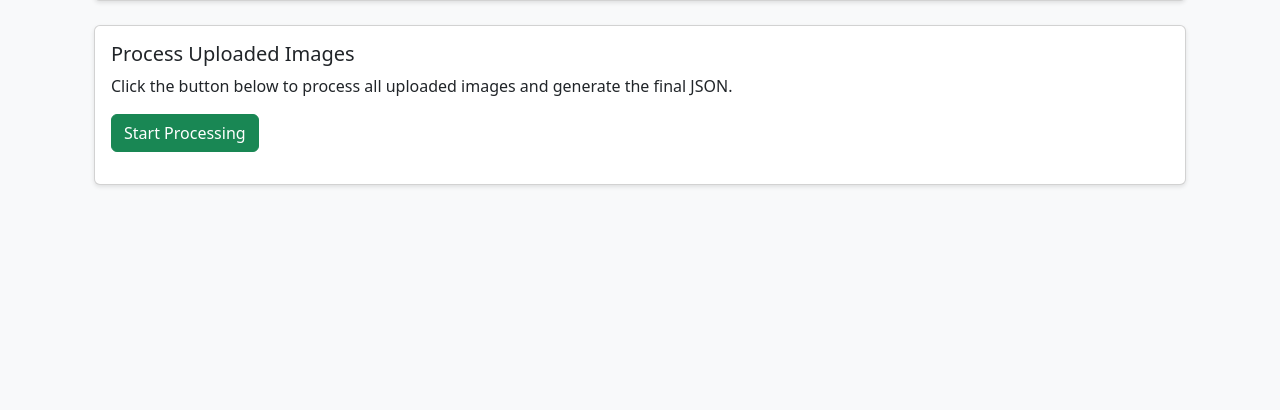
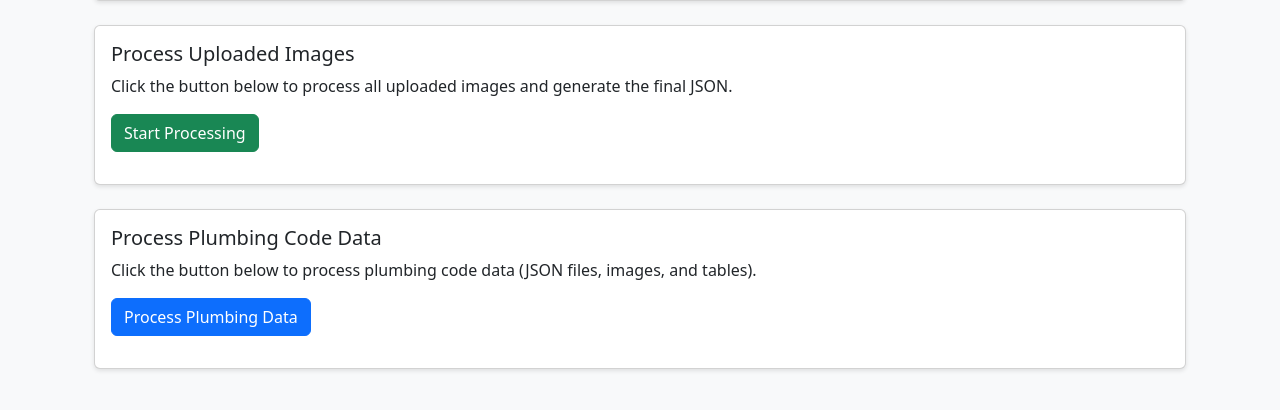
Before and after one commit to sretepsemaj/BuildingCodeAI, a Django app: page /process/ in a window 1280 px wide. Shown: the part 359-769 px from the top of the page. Run offline with Django 5.2, Linux system fonts and the light colour scheme; the visitor is signed in with stand-in values (Sample User, id 1); some libraries are stand-ins or nearby versions.

Commit message:
Add plumbing code processing button to admin process page
- Added new card section for processing plumbing code data
- Added button with async handler for triggering process
- Added status feedback for processing state
- Improved error handling and button states

```diff
--- a/main/templates/main/admin/process.html
+++ b/main/templates/main/admin/process.html
@@ -33,6 +33,16 @@
             <div id="processStatus" class="mt-3"></div>
         </div>
     </div>
+
+    <!-- Process Plumbing Code Data -->
+    <div class="card mb-4">
+        <div class="card-body">
+            <h5 class="card-title">Process Plumbing Code Data</h5>
+            <p>Click the button below to process plumbing code data (JSON files, images, and tables).</p>
+            <button id="processPlumbingButton" class="btn btn-primary">Process Plumbing Data</button>
+            <div id="plumbingProcessStatus" class="mt-3"></div>
+        </div>
+    </div>
 </div>
 {% endblock %}
 
@@ -47,6 +57,8 @@
     const progressBar = document.querySelector('.progress-bar');
     const processButton = document.getElementById('processButton');
     const processStatus = document.getElementById('processStatus');
+    const processPlumbingButton = document.getElementById('processPlumbingButton');
+    const plumbingProcessStatus = document.getElementById('plumbingProcessStatus');
     const csrfToken = document.querySelector('[name=csrfmiddlewaretoken]').value;
 
     // File Upload Preview
@@ -99,40 +111,70 @@
         } catch (error) {
             alert('Error uploading files: ' + error);
         } finally {
+            if (submitButton) submitButton.disabled = false;
             progress.classList.add('d-none');
-            if (submitButton) submitButton.disabled = false;
         }
     });
 
     // Process Button Handler
     if (processButton) {
         processButton.addEventListener('click', async function() {
-            if (this.disabled) return;  // Prevent double-click
-            this.disabled = true;
-            processStatus.innerHTML = '<div class="alert alert-info">Processing started...</div>';
+            try {
+                processButton.disabled = true;
+                processStatus.innerHTML = '<div class="alert alert-info">Processing images...</div>';
 
-            try {
                 const response = await fetch('/process/start/', {
                     method: 'POST',
                     headers: {
                         'X-CSRFToken': csrfToken,
-                        'Content-Type': 'application/json'
-                    }
+                        'Content-Type': 'application/json',
+                    },
                 });
 
                 const result = await response.json();
+
                 if (result.status === 'success') {
-                    processStatus.innerHTML = '<div class="alert alert-success">Processing completed! <a href="/batch_chapters/" class="alert-link">View Results</a></div>';
+                    processStatus.innerHTML = '<div class="alert alert-success">Successfully processed all images!</div>';
                 } else {
-                    processStatus.innerHTML = '<div class="alert alert-danger">Processing failed: ' + result.message + '</div>';
+                    processStatus.innerHTML = `<div class="alert alert-danger">Error: ${result.message}</div>`;
                 }
             } catch (error) {
-                processStatus.innerHTML = '<div class="alert alert-danger">Error during processing: ' + error + '</div>';
+                processStatus.innerHTML = `<div class="alert alert-danger">Error: ${error.message}</div>`;
             } finally {
-                this.disabled = false;
+                processButton.disabled = false;
             }
         });
     }
-})();  // End IIFE
+
+    // Plumbing Code Process Button Handler
+    if (processPlumbingButton) {
+        processPlumbingButton.addEventListener('click', async function() {
+            try {
+                processPlumbingButton.disabled = true;
+                plumbingProcessStatus.innerHTML = '<div class="alert alert-info">Processing plumbing code data...</div>';
+
+                const response = await fetch('/admin/process-plumbing/', {
+                    method: 'POST',
+                    headers: {
+                        'X-CSRFToken': csrfToken,
+                        'Content-Type': 'application/json',
+                    },
+                });
+
+                const result = await response.json();
+
+                if (result.success) {
+                    plumbingProcessStatus.innerHTML = '<div class="alert alert-success">Successfully processed plumbing code data!</div>';
+                } else {
+                    plumbingProcessStatus.innerHTML = `<div class="alert alert-danger">Error: ${result.error}</div>`;
+                }
+            } catch (error) {
+                plumbingProcessStatus.innerHTML = `<div class="alert alert-danger">Error: ${error.message}</div>`;
+            } finally {
+                processPlumbingButton.disabled = false;
+            }
+        });
+    }
+})();
 </script>
 {% endblock %}
```
